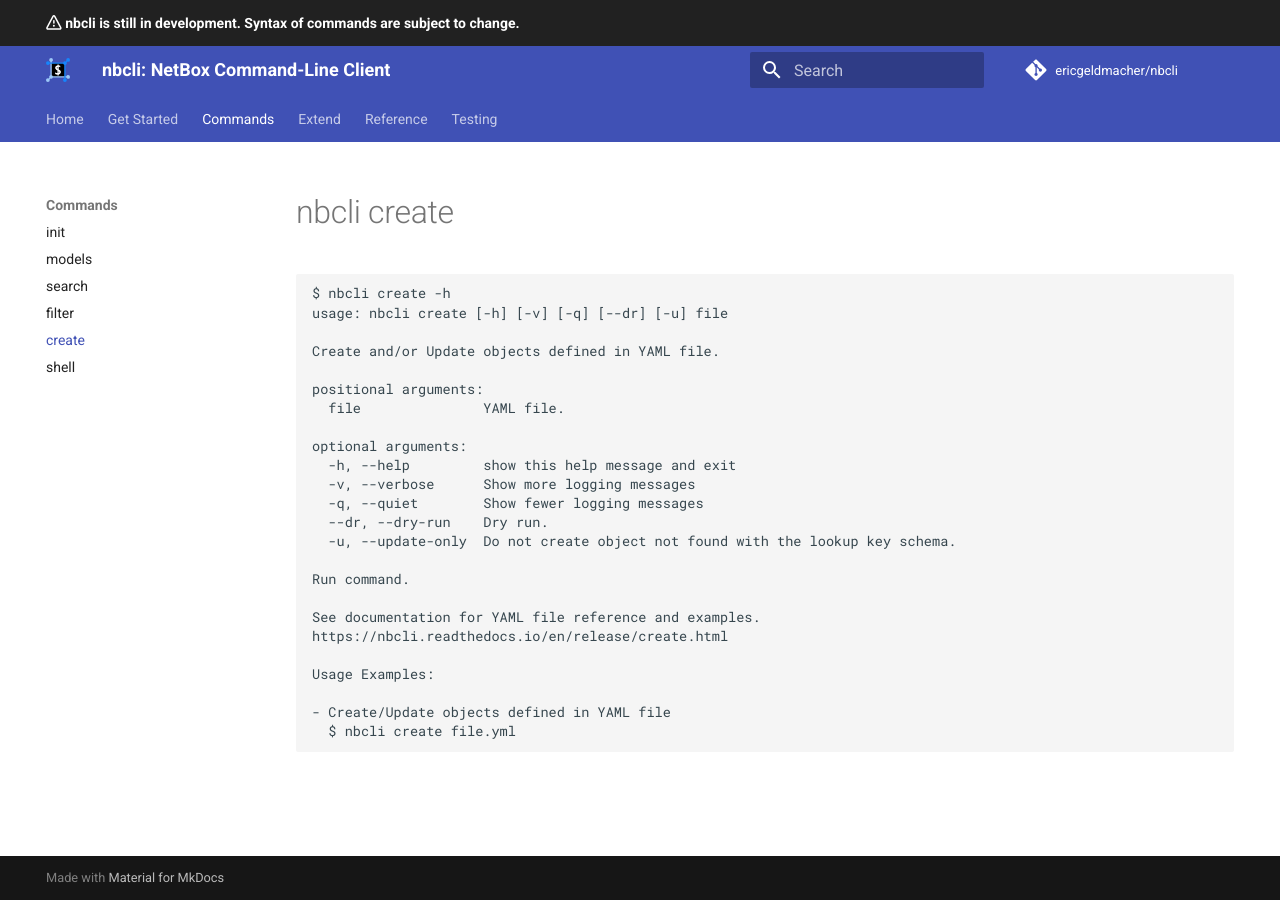
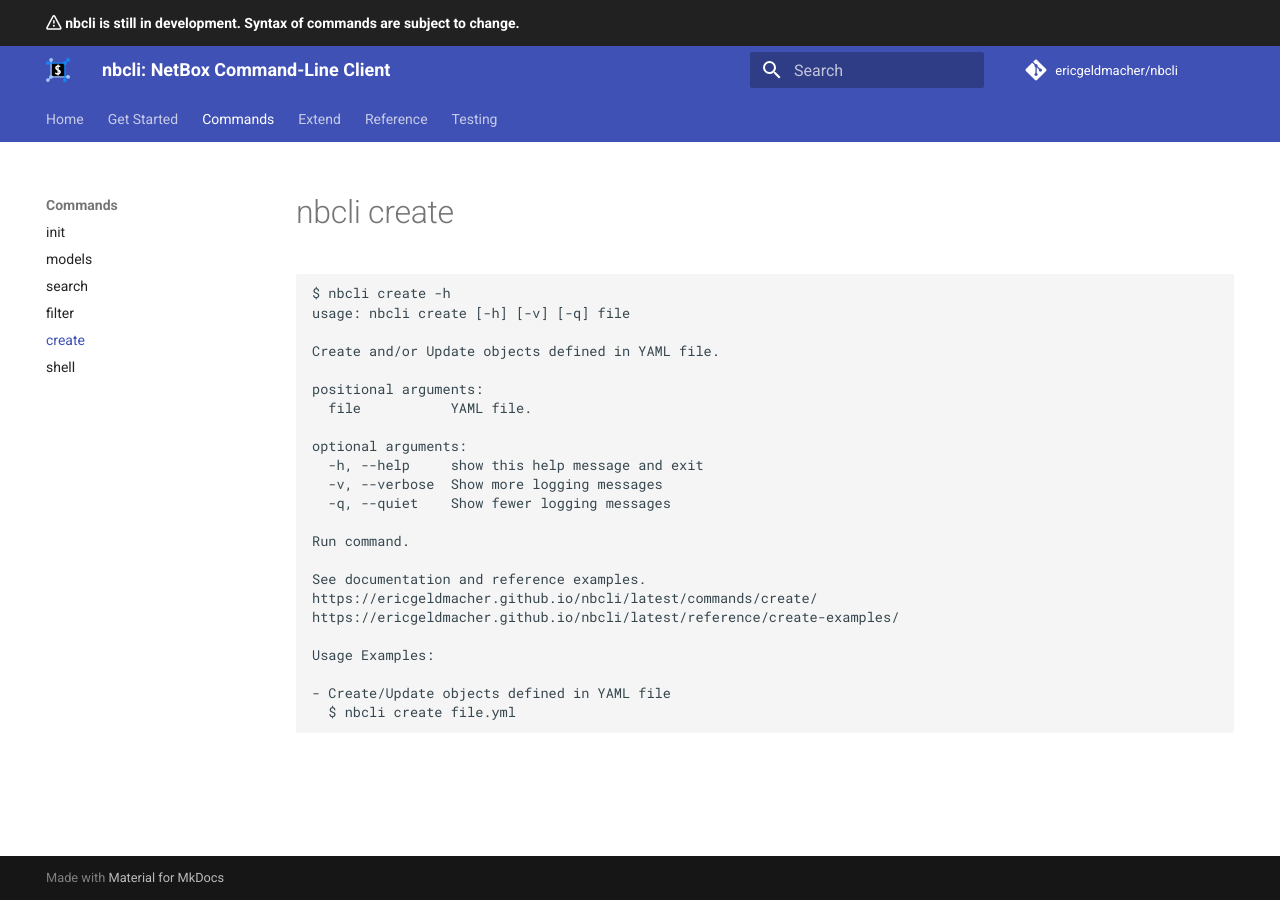
Before and after one commit to nbcli/nbcli, an MkDocs documentation site: the page built from docs/commands/create.md, in a window 1280 px wide. Built offline with MkDocs 1.6.1 and Material for MkDocs 9.7.7, drawn with Linux system fonts in a browser that asks for light colours; comment, search, counter and statistics services are not loaded; the version menu is left out.

Commit message:
remove dry-run and update only options for create command

````diff
--- a/docs/commands/create.md
+++ b/docs/commands/create.md
@@ -2,24 +2,23 @@
 
 ```
 $ nbcli create -h
-usage: nbcli create [-h] [-v] [-q] [--dr] [-u] file
+usage: nbcli create [-h] [-v] [-q] file
 
 Create and/or Update objects defined in YAML file.
 
 positional arguments:
-  file               YAML file.
+  file           YAML file.
 
 optional arguments:
-  -h, --help         show this help message and exit
-  -v, --verbose      Show more logging messages
-  -q, --quiet        Show fewer logging messages
-  --dr, --dry-run    Dry run.
-  -u, --update-only  Do not create object not found with the lookup key schema.
+  -h, --help     show this help message and exit
+  -v, --verbose  Show more logging messages
+  -q, --quiet    Show fewer logging messages
 
 Run command.
 
-See documentation for YAML file reference and examples.
-https://nbcli.readthedocs.io/en/release/create.html
+See documentation and reference examples.
+https://ericgeldmacher.github.io/nbcli/latest/commands/create/
+https://ericgeldmacher.github.io/nbcli/latest/reference/create-examples/
 
 Usage Examples:
 
````
Also changed, not shown: 1 other file.
